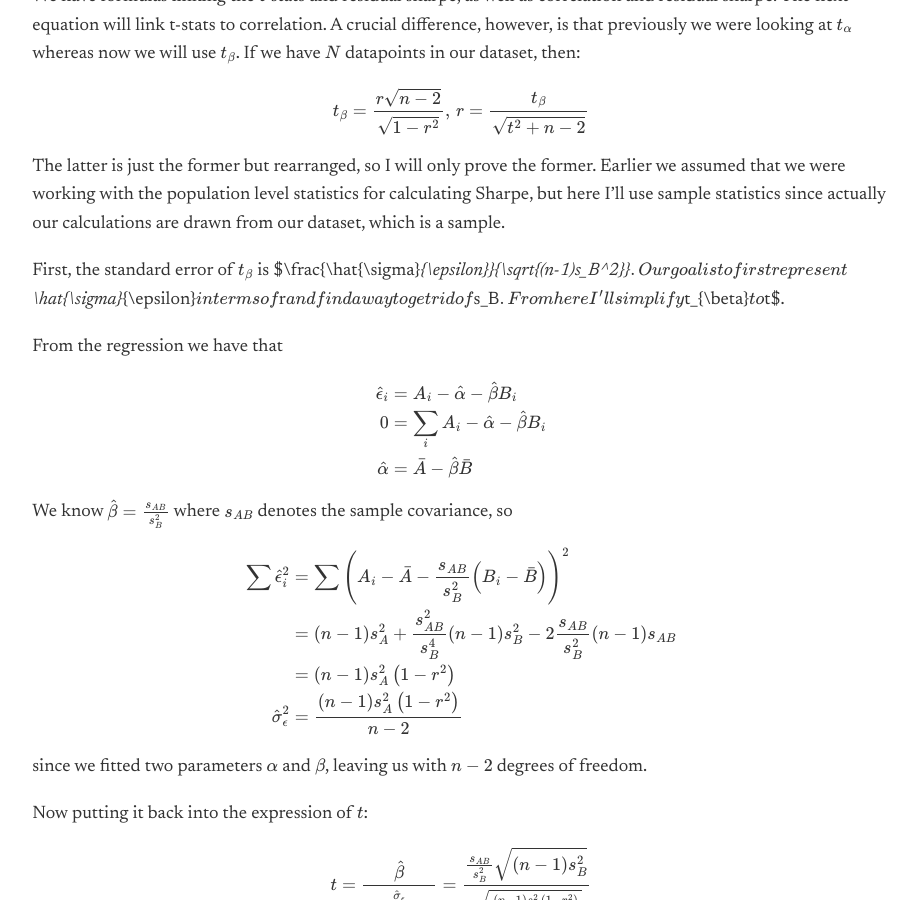
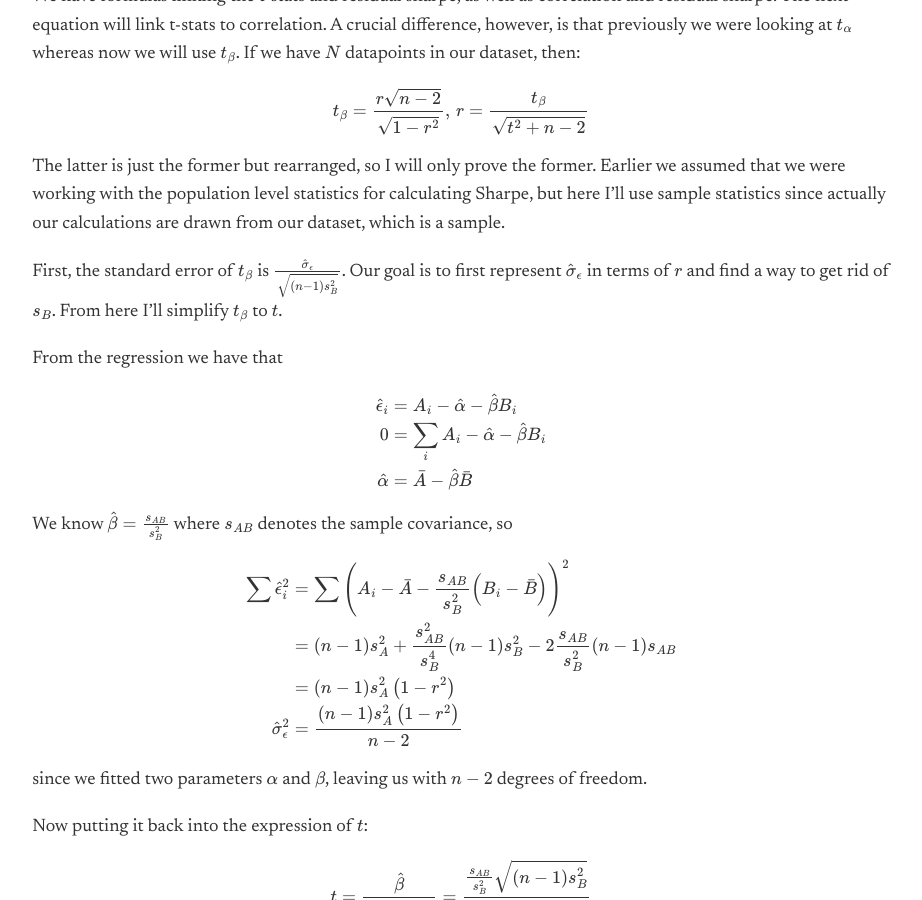
Before and after one commit to warrenjch/warrenjch.github.io, a Jekyll site: the page built from _posts/2025-07-30-residual-sharpe-internship-recap.md, in a window 1280 px wide and 900 px high, scrolled down 2411 px. Shown: the whole window, without its empty margins (179-1101 px from the left). Built offline with Jekyll 4.4.1, drawn with Linux system fonts in a browser that asks for light colours.

Commit message:
update mathjax post 3
issues with _ in mathjax, too many _s and the underscores load first to be italicized, fix is using \_ instead of _

```diff
--- a/_includes/head.html
+++ b/_includes/head.html
@@ -2,11 +2,12 @@
   <meta charset="utf-8">
   <meta http-equiv="X-UA-Compatible" content="IE=edge">
   <meta name="viewport" content="width=device-width, initial-scale=1">
+  {%- include mathjax.html -%}
 
   <title>{% if page.title %}{{ page.title | escape }} | {{ site.title | escape }}{% else %}{{ site.title | escape }}{% endif %}</title>
   <meta name="description" content="{{ page.excerpt | default: site.description | strip_html | normalize_whitespace | truncate: 160 | escape }}">
 
   <link rel="stylesheet" href="{{ "/assets/assets.css" | relative_url }}">
   <link rel="canonical" href="{{ page.url | replace:'index.html','' | absolute_url }}">
-  {%- include mathjax.html -%}
+
 </head>
--- a/_posts/2025-07-30-residual-sharpe-internship-recap.md
+++ b/_posts/2025-07-30-residual-sharpe-internship-recap.md
@@ -63,7 +63,7 @@ $$t_{\beta} = \frac{r\sqrt{n-2}}{\sqrt{1-r^2}}, \, r = \frac{t_{\beta}}{\sqrt{t^
 
 The latter is just the former but rearranged, so I will only prove the former. Earlier we assumed that we were working with the population level statistics for calculating Sharpe, but here I'll use sample statistics since actually our calculations are drawn from our dataset, which is a sample.
 
-First, the standard error of $t_{\beta}$ is $\frac{\hat{\sigma}_{\epsilon}}{\sqrt{(n-1)s_B^2}}$. Our goal is to first represent $\hat{\sigma}_{\epsilon}$ in terms of $r$ and find a way to get rid of $s_B$. From here I'll simplify $t_{\beta}$ to $t$.
+First, the standard error of $t\_{\beta}$ is $\frac{\hat{\sigma}\_{\epsilon}}{\sqrt{(n-1)s\_{B}^2}}$. Our goal is to first represent $\hat{\sigma}\_{\epsilon}$ in terms of $r$ and find a way to get rid of $s\_{B}$. From here I'll simplify $t\_{\beta}$ to $t$.
 
 From the regression we have that
 
```
